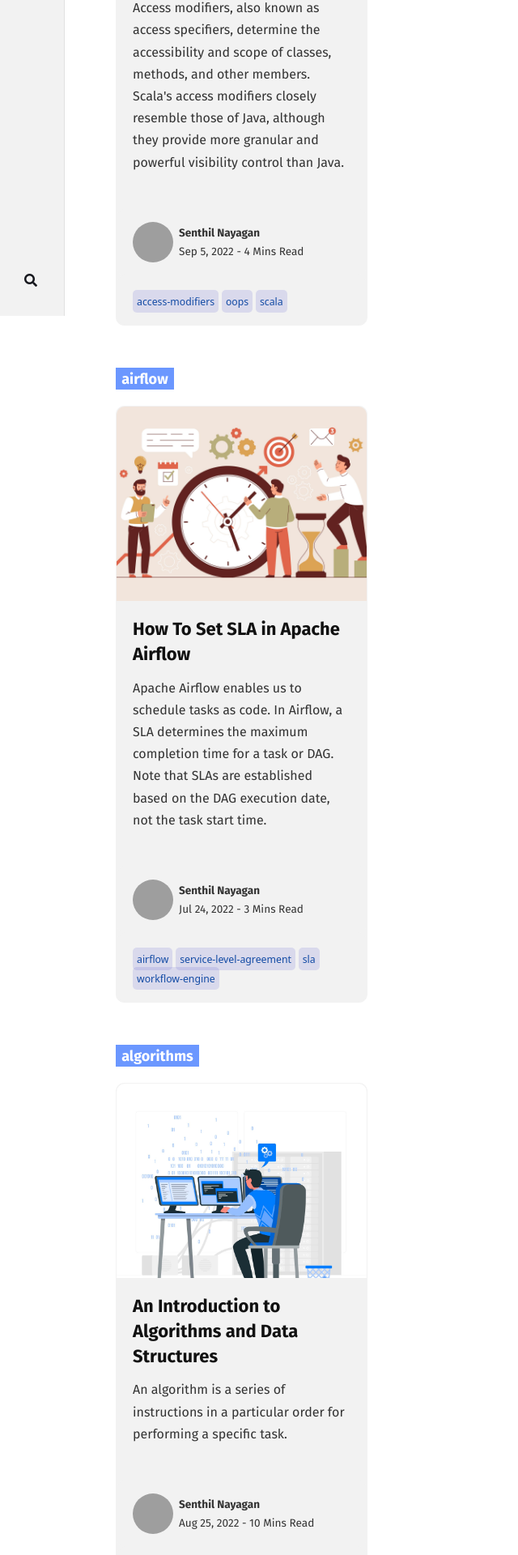
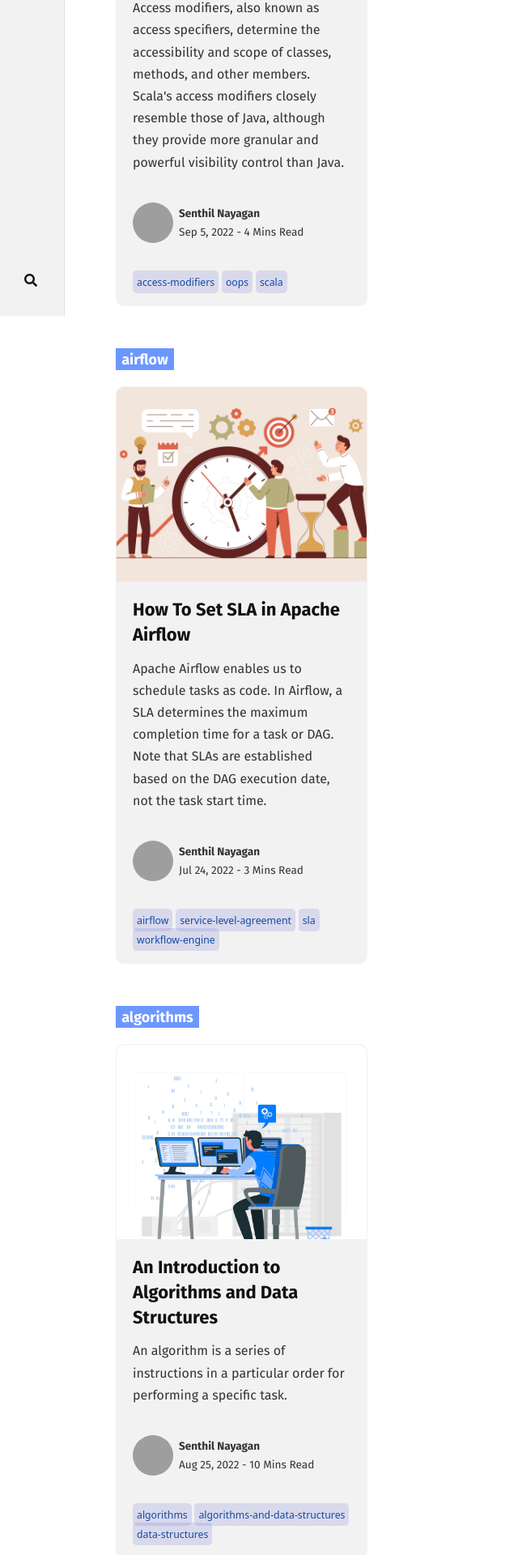
Before and after one commit to towardsdata/towardsdata.github.io, a Jekyll site: the page built from _pages/tags.md, in a window 1280 px wide. Shown: the part 510-2430 px from the top of the page at 81% size, without its empty margins (0-640 px from the left). Built offline with Jekyll 4.4.1, drawn with Linux system fonts in a browser that asks for light colours; nearby versions of some CDN libraries; comment, search, counter and statistics services are not loaded; grey boxes are pictures that could not be loaded.

Commit message:
Styles updated

```diff
--- a/_includes/postbox.html
+++ b/_includes/postbox.html
@@ -26,7 +26,7 @@
             <span class="card-text">{{ post.subtitle | strip_html | truncatewords:50 }}</span>
         </div>
         {% if post.author %}
-            <div class="card-footer d-flex align-items-center mt-4" style="font-size: 85%">
+            <div class="card-footer d-flex align-items-center mt-0" style="font-size: 85%">
                 <div>
                     <img class="author-thumb" src="https://www.gravatar.com/avatar/{{ author.gravatar }}?s=250&d=mm&r=x" alt="{{ author.display_name }}">
                 </div>
```
